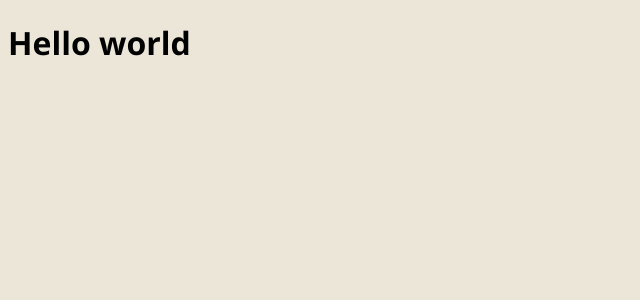
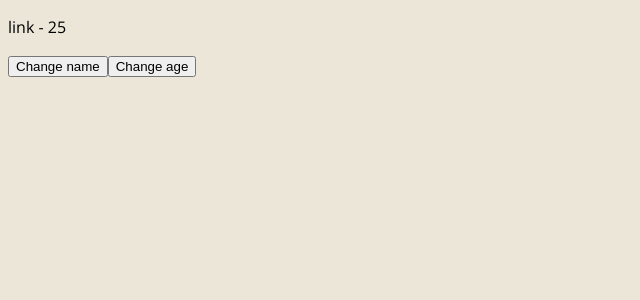
Before and after one commit to rijalBinHusen/vue-typescript, a Vue app: page / in a window 1280 px wide. Shown: the top 300 px of the page, without its empty margins (0-640 px from the left). Built offline with nearby package versions, Linux system fonts and the light colour scheme.

Commit message:
with option api

```diff
--- a/src/App.vue
+++ b/src/App.vue
@@ -1,5 +1,9 @@
 <template>
-  <h1>Hello world</h1>
+  <div class="app">
+    <p>{{ name }} - {{ age }}</p>
+    <button @click="changeName('tests')">Change name</button>
+    <button @click="changeAge(30)">Change age</button>
+  </div>
 </template>
 
 <script lang="ts">
@@ -7,6 +11,22 @@
 
 export default defineComponent({
   name: 'App',
+  data() {
+    return {
+      name: 'link',
+      age: 25 as number
+    }
+  },
+  methods: {
+    changeName(name: string) {
+      this.name = name
+      return name
+    },
+    changeAge(age: number) {
+      this.age = age
+      return age
+    }
+  }
 });
 </script>
 
```
